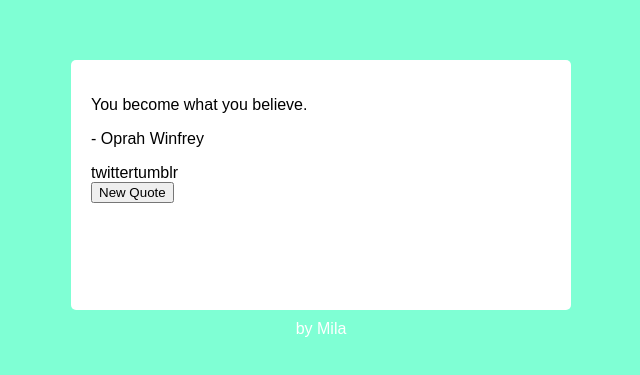
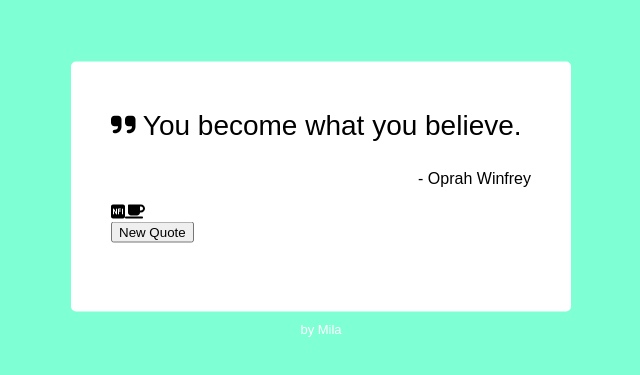
Before and after one commit to LyudmilaNevedomskaya/Random-Quote-Machine, a React (Create React App) app: page / in a window 1280 px wide. Shown: the part 201-576 px from the top of the page, without its empty margins (319-959 px from the left). Built offline with nearby package versions, Linux system fonts and the light colour scheme.

Commit message:
box elements and styles added

```diff
--- a/package.json
+++ b/package.json
@@ -9,6 +9,7 @@
     "@testing-library/jest-dom": "^5.16.5",
     "@testing-library/react": "^13.4.0",
     "@testing-library/user-event": "^13.5.0",
+    "jquery": "^3.6.1",
     "react": "^18.2.0",
     "react-dom": "^18.2.0",
     "react-scripts": "5.0.1",
--- a/src/App.css
+++ b/src/App.css
@@ -23,9 +23,20 @@
   background-color: #fff;
   width: 500px;
   height: 250px;
-  padding: 20px;
+  padding: 20px 40px;
+}
+#text {
+  font-size: 28px;
+  font-weight: 500;
+}
+#author {
+  font-size: 16px;
+  font-weight: 400;
+  text-align: end;
 }
 span {
   color: var(--white);
   margin-top: 10px;
+  font-size: 13px;
+  font-weight: 500;
 }
--- a/src/App.js
+++ b/src/App.js
@@ -1,4 +1,6 @@
 import { useState } from 'react';
+import { FontAwesomeIcon } from '@fortawesome/react-fontawesome';
+import { faCoffee, faSquareNfi, faQuoteRight } from '@fortawesome/free-solid-svg-icons'
 import './App.css';
 
 function App() {
@@ -9,13 +11,13 @@
   return (
     <main className='main-container'>
       <div id='quote-box' className="App">
-        <p>{quote.content}</p>
-        <p>- {quote.author}</p>
+        <p id='text'><FontAwesomeIcon icon={faQuoteRight} /> {quote.content}</p>
+        <p id='author'>- {quote.author}</p>
         <div>
-          <a>twitter</a>
-          <a>tumblr</a>
+          <a><FontAwesomeIcon icon={faSquareNfi} /></a>
+          <a><FontAwesomeIcon icon={faCoffee} /></a>
         </div>
-        <button>New Quote</button>
+        <button id='new-quote'>New Quote</button>
       </div>
       <span>by Mila</span>
     </main>
```
Also changed, not shown: 2 other files (tests, documents, lock files or other folders).
